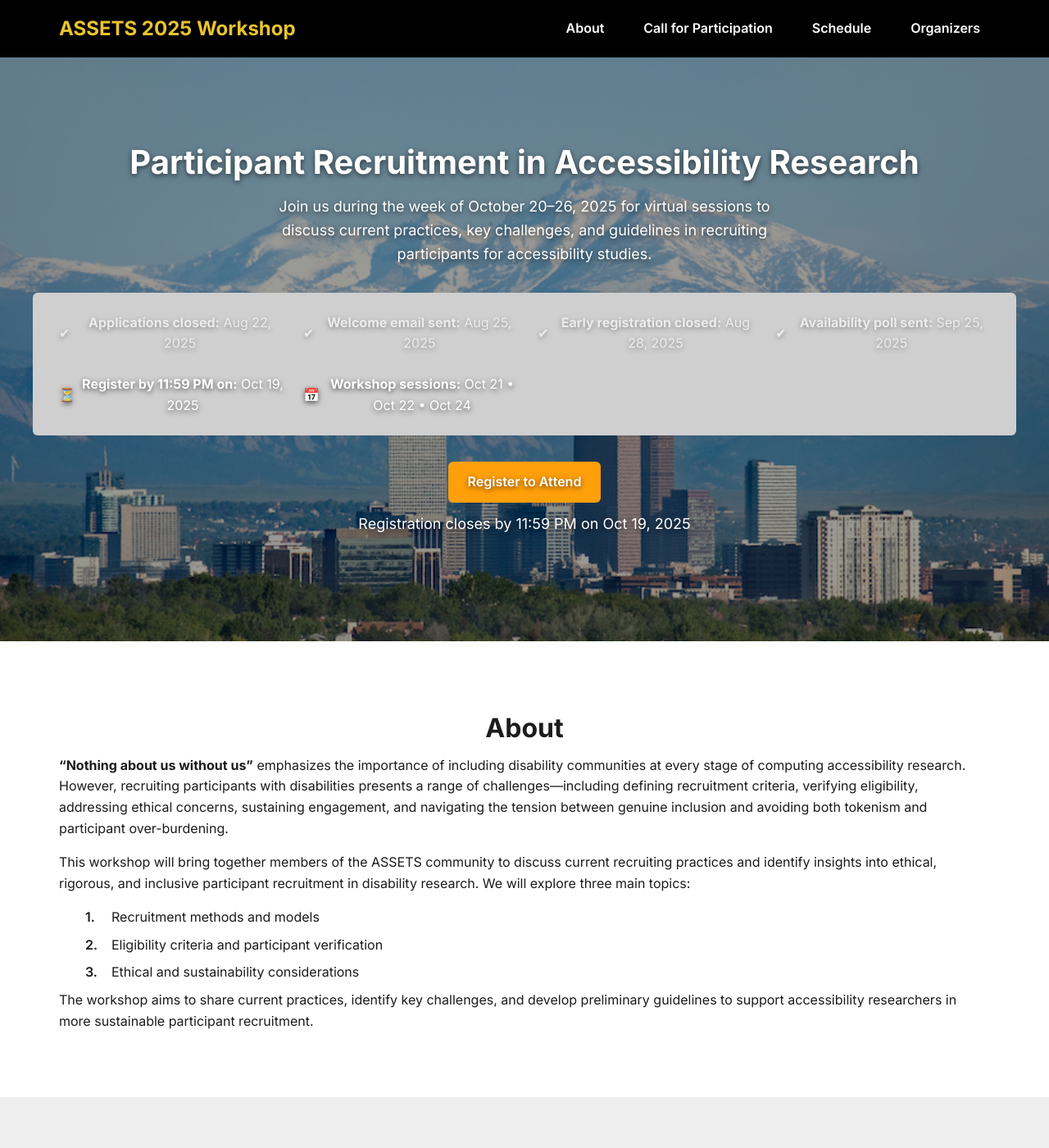
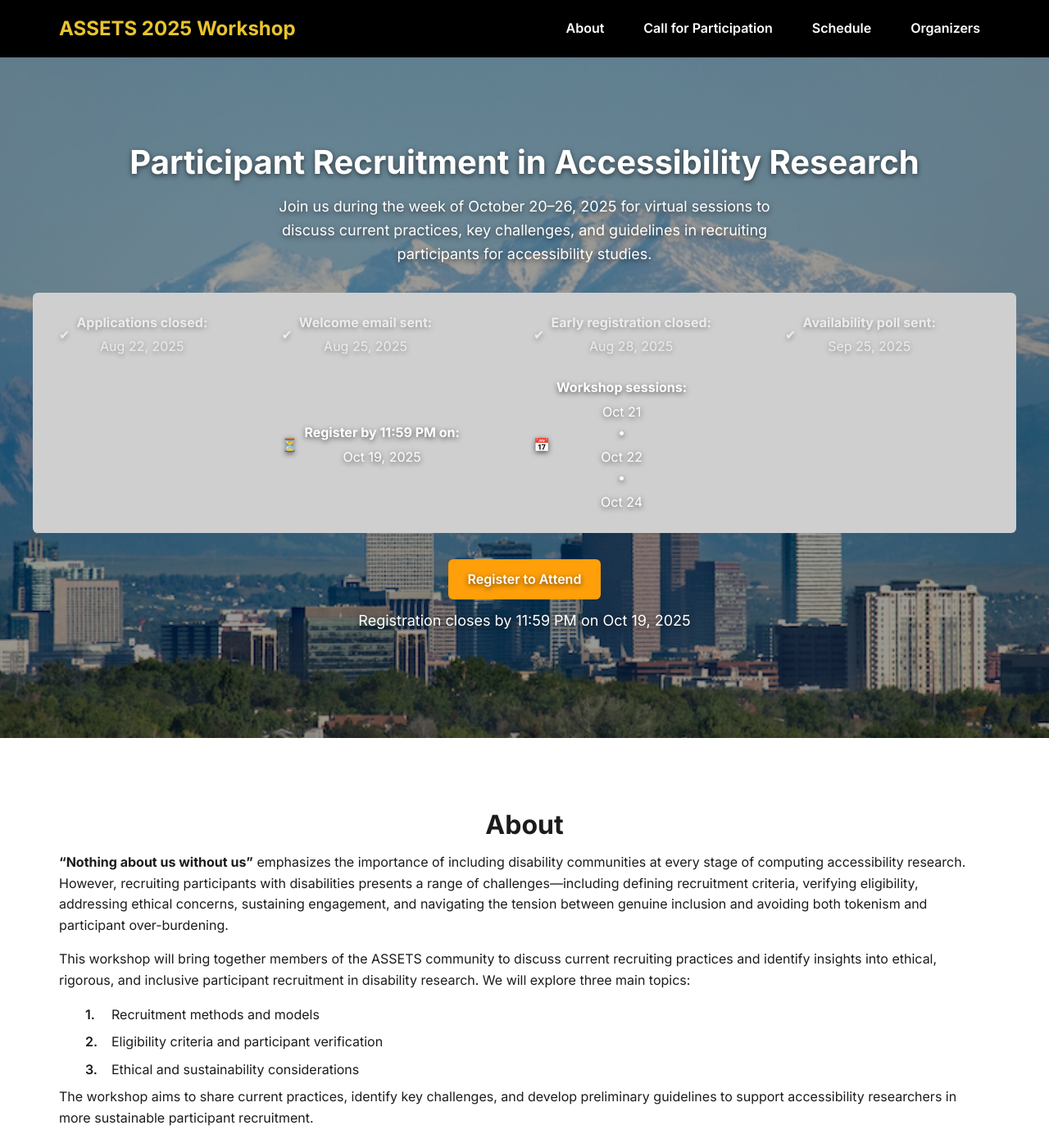
Before and after one commit to assets-recruitment-2025/assets-recruitment-2025.github.io, a Jekyll site: the page built from index.md, in a window 1280 px wide and 1400 px high. Shown: the whole window at 82% size. Built offline with Jekyll 4.4.1, drawn with Linux system fonts in a browser that asks for light colours.

Commit message:
Update workshop site Schedule

```diff
--- a/assets/css/style.css
+++ b/assets/css/style.css
@@ -617,3 +617,23 @@
   align-items: center;
   gap: 0.5rem;
 }
+
+.hero-milestones .milestone time {
+  display: block;
+  margin-top: 0.25rem;  /* small gap for readability */
+}
+
+.hero-milestones {
+  /* make it a 4-column grid so we have 4 “slots” in each row */
+  grid-template-columns: repeat(4, auto);
+}
+
+.hero-milestones > .milestone.upcoming:nth-child(5) {
+  /* 5th item → 1st upcoming → go into column 2 */
+  grid-column: 2;
+}
+
+.hero-milestones > .milestone.upcoming:nth-child(6) {
+  /* 6th item → 2nd upcoming → go into column 3 */
+  grid-column: 3;
+}
```
